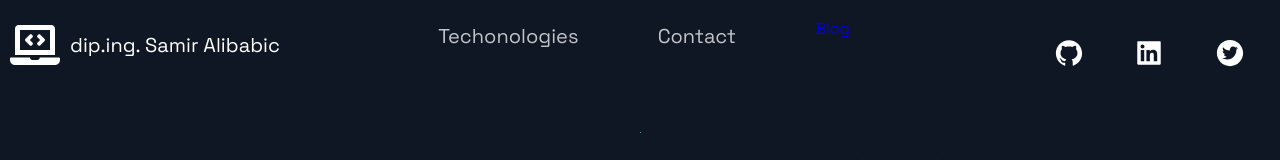
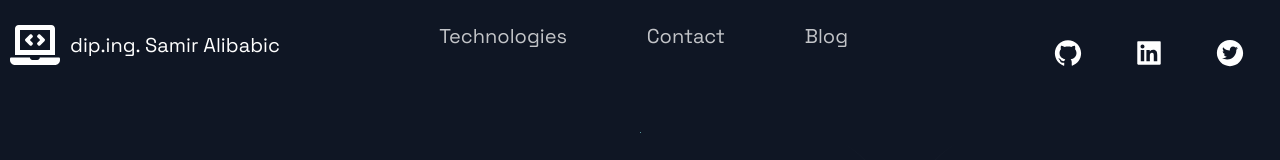
Before and after one commit to samiralibabic/portfolio, a Next.js app: page / in a window 1280 px wide. Shown: the top 160 px of the page. Built offline with nearby package versions, Linux system fonts and the light colour scheme.

Commit message:
Style: Make blog link consistent with other navigation links

```diff
--- a/src/components/Header/Header.js
+++ b/src/components/Header/Header.js
@@ -15,17 +15,14 @@ const Header = () => (
       </Link>
     </Div1>
     <Div2>
-        {/* <Link href="#projects" scroll={true}>
-          <NavLink>Projects</NavLink>
-        </Link> */}
         <Link href="#tech" scroll={false}>
-          <NavLink>Techonologies</NavLink>
+          <NavLink>Technologies</NavLink>
         </Link>
         <Link href="#contact" scroll={false}>
           <NavLink>Contact</NavLink>
         </Link>
         <Link href="/blog">
-          <a>Blog</a>
+          <NavLink>Blog</NavLink>
         </Link>
     </Div2>
     <Div3>
```
